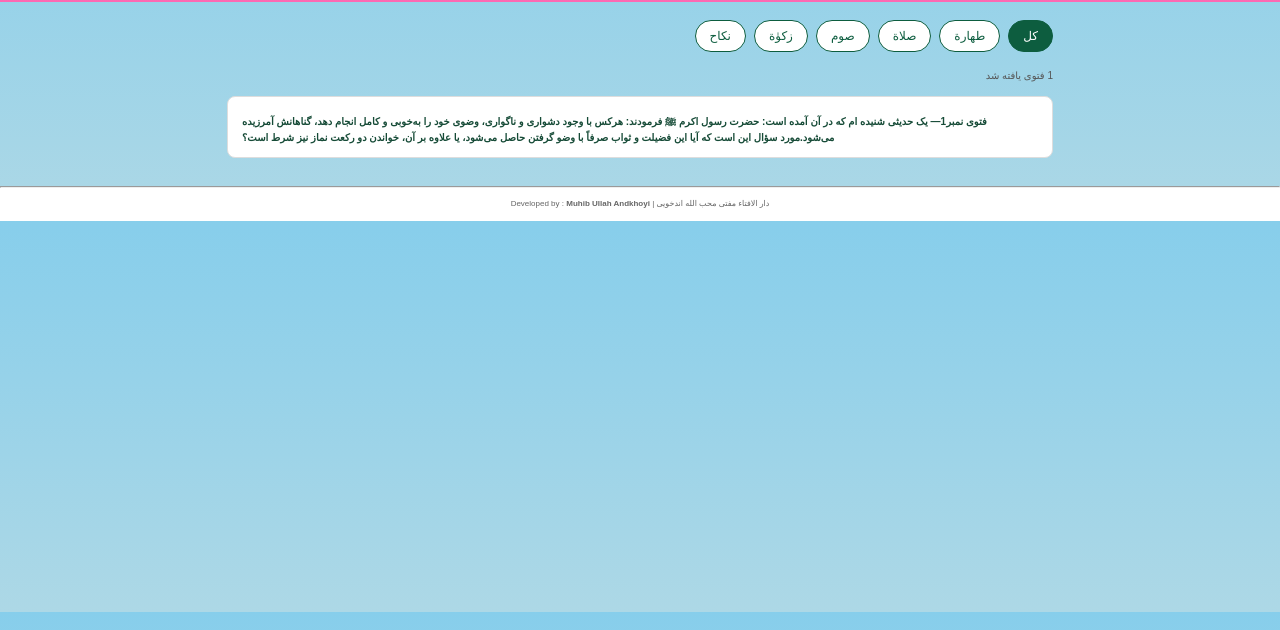
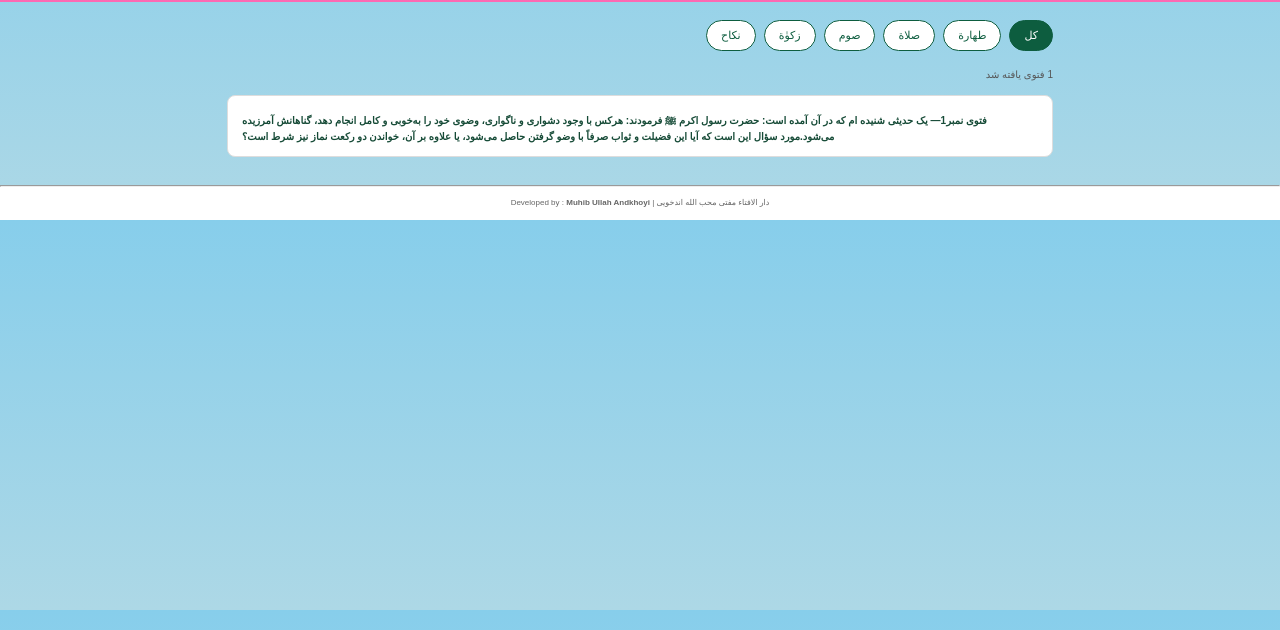
Before and after one commit to MrAndkhoyi/Darulifta, a plain HTML site: page index.html in a window 1280 px wide. Shown: the part 170-800 px from the top of the page. Drawn offline with Linux system fonts and the light colour scheme.

Commit message:
Update style.css

```diff
--- a/style.css
+++ b/style.css
@@ -8,7 +8,7 @@ header h1{font-size:25px;margin-bottom:2px}
 main{max-width:850px;margin:18px auto;padding:0 12px}
 #search{width:100%;padding:6px;font-size:12px;border:1px solid #bbb;border-radius:7px;margin-bottom:1px; position:sticky;top:0; direction: rtl;}
 .categories{display:flex;flex-wrap:wrap;gap:8px;margin-bottom:16px}
-.cat{border:1px solid #0d5d3f;background:white;color:#0d5d3f;border-radius:20px;padding:8px 14px;cursor:pointer;font-size:12px}
+.cat{border:1px solid #0d5d3f;background:white;color:#0d5d3f;border-radius:20px;padding:8px 14px;cursor:pointer;font-size:11px}
 .cat.active{background:#0d5d3f;color:white}
 .fatwa-item{background:white;border:1px solid #ddd;border-radius:8px;margin-bottom:10px;padding:14px;cursor:pointer;font-weight:bold;color:#164b37;width:100%;text-align:left;font-size:10px}
 .fatwa-item:active{background:#eef6f1}
```
